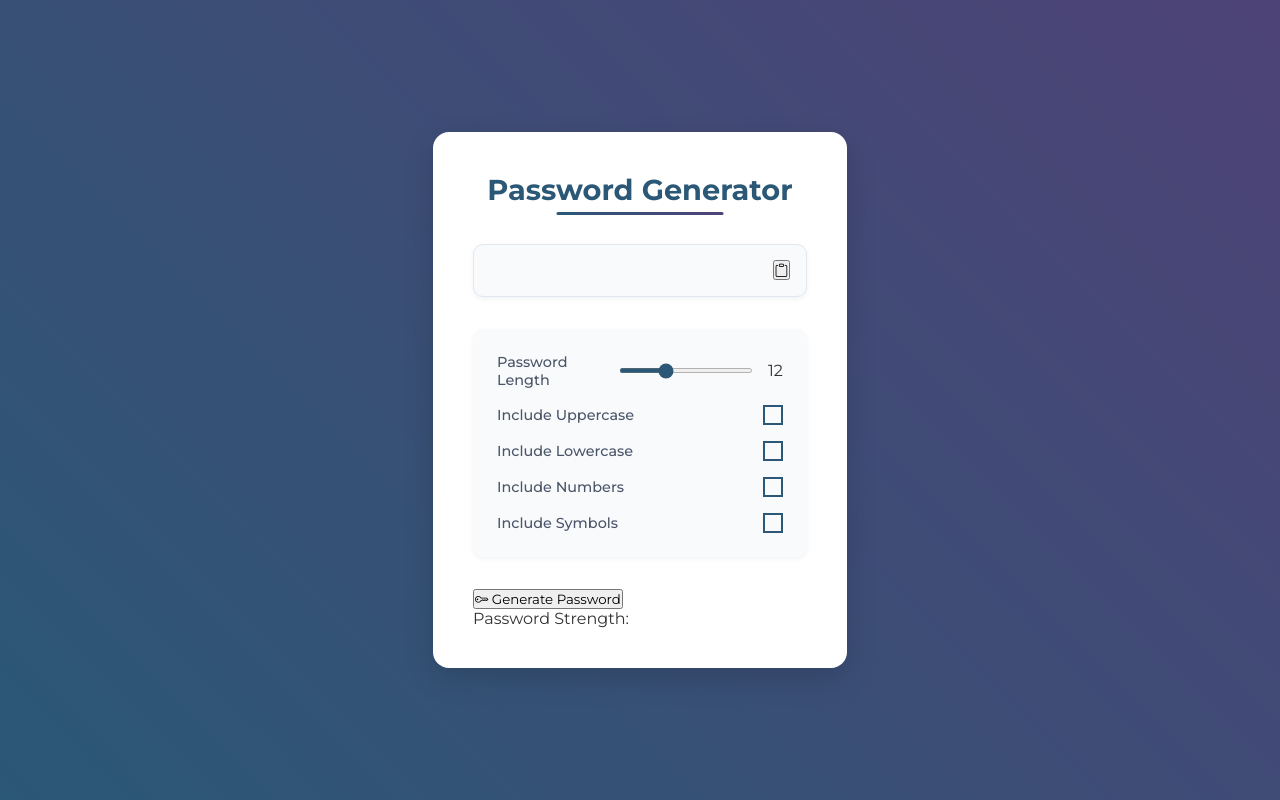
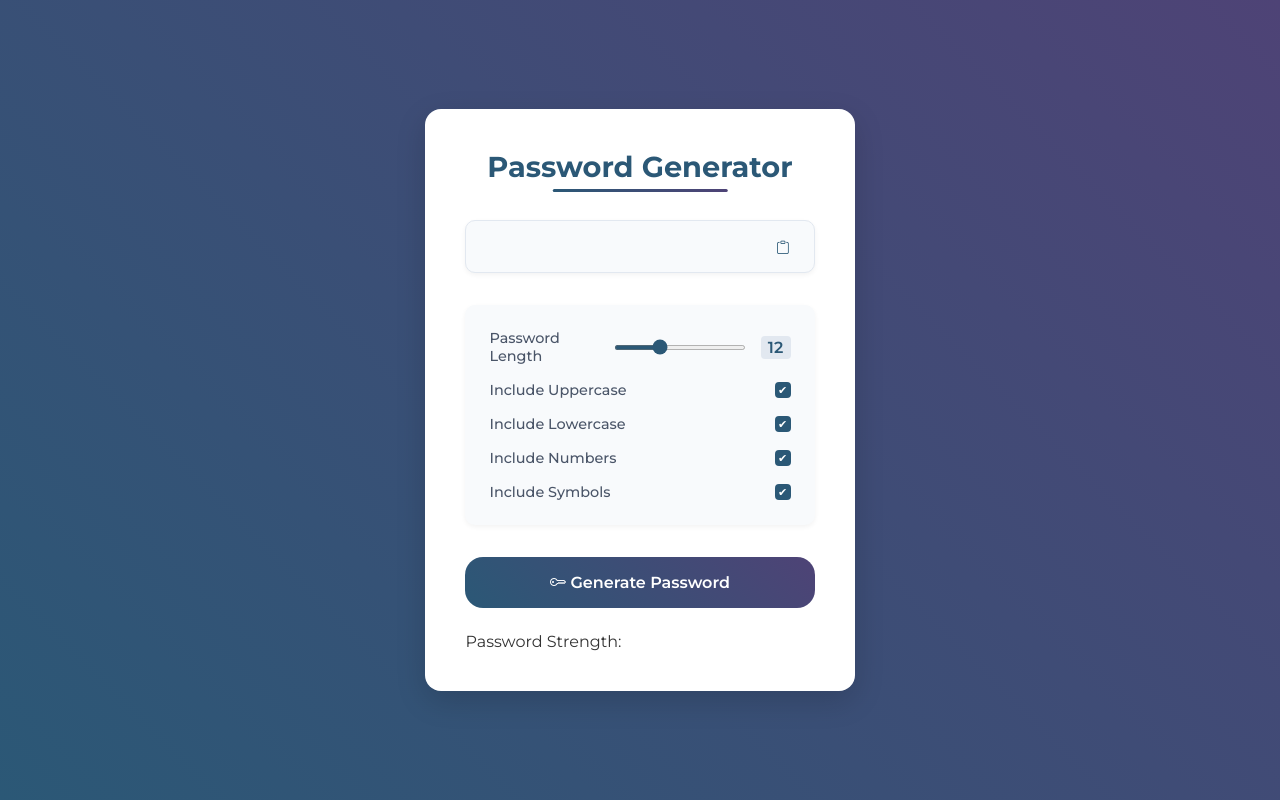
Before and after one commit to PeyMuz/Javascript-Password-Generator, a plain HTML site: page index.html in a window 1280 px wide. Drawn offline with nearby package versions, Linux system fonts and the light colour scheme.

Commit message:
Update css

```diff
--- a/styles.css
+++ b/styles.css
@@ -1,6 +1,6 @@
-@import url(https://fonts.googleapis.com/css2?family=Montserrat:100,200,300,regular,500,600,700,800,900,100italic,200italic,300italic,italic,500italic,600italic,700italic,800italic,900italic);
+@import url('https://fonts.googleapis.com/css2?family=Montserrat:wght@100;200;300;400;500;600;700;800;900&display=swap');
 
-:root{
+:root {
     --primary-color: #2b5876;
     --secondary-color: #4e4376;
     --weak-color: #fc8181;
@@ -8,14 +8,14 @@
     --strong-color: #68d391;
 }
 
-*{
+* {
     margin: 0;
     padding: 0;
     box-sizing: border-box;
     font-family: "Montserrat", sans-serif;
 }
 
-body{
+body {
     background: linear-gradient(45deg, var(--primary-color), var(--secondary-color));
     min-height: 100vh;
     display: flex;
@@ -32,7 +32,7 @@
     box-shadow: 0 10px 30px rgba(0, 0, 0, 0.15);
 }
 
-h1{
+h1 {
     text-align: center;
     margin-bottom: 1.8rem;
     color: var(--primary-color);
@@ -42,7 +42,7 @@
     padding-bottom: 0.5rem;
 }
 
-h1::after{
+h1::after {
     content: "";
     position: absolute;
     bottom: 0;
@@ -64,12 +64,12 @@
     display: flex;
     align-items: center;
     justify-content: space-between;
-    padding:0 1rem 0 0;
+    padding: 0 1rem 0 0;
 }
 
-#password{
+#password {
     width: 100%;
-    padding:1.1rem;
+    padding: 1.1rem;
     padding-right: 58px;
     border: none;
     background: transparent;
@@ -79,29 +79,39 @@
     border-radius: 10px;
 }
 
-.options{
+#copy-btn {
+    width: auto;
+    padding: 0.5rem;
+    background: transparent;
+    color: var(--primary-color);
+    border: none;
+    cursor: pointer;
+    flex-shrink: 0;
+}
+
+.options {
     margin-bottom: 2rem;
     background-color: #f8fafc;
-    padding:1.5rem;
+    padding: 1.5rem;
     border-radius: 10px;
     box-shadow: 0 2px 5px rgba(0, 0, 0, 0.05);
 }
 
-.option{
+.option {
     display: flex;
     justify-content: space-between;
     align-items: center;
     margin-bottom: 1rem;
 }
 
-.option:last-child{
+.option:last-child {
     margin-bottom: 0;
 }
 
-.option label{
-   font-size: 0.9rem;
-   color: #4a5568;
-   font-weight: 500;
+.option label {
+    font-size: 0.9rem;
+    color: #4a5568;
+    font-weight: 500;
 }
 
 .range-container {
@@ -111,15 +121,69 @@
     width: 60%;
 }
 
-input[type="range"]{
+input[type="range"] {
     accent-color: var(--primary-color);
     height: 5px;
-    flex:1;
+    flex: 1;
 }
 
-input[type="checkbox"]{
-   width: 20px;
-   height: 20px;
-   border: 2px solid var(--primary-color);
-   appearance: none;
+input[type="checkbox"] {
+    width: 16px;
+    height: 16px;
+    border: 2px solid var(--primary-color);
+    appearance: none;
+    border-radius: 4px;
+    cursor: pointer;
+    outline: none;
+    position: relative;
+    flex-shrink: 0;
+    transition: all 0.3s ease;
 }
+
+input[type="checkbox"]:checked {
+    background-color: var(--primary-color);
+}
+
+input[type="checkbox"]:checked::after {
+    content: "\2714";
+    position: absolute;
+    color: white;
+    left: 50%;
+    top: 50%;
+    transform: translate(-50%, -50%);
+    font-size: 11px;
+}
+
+#length-value {
+    font-weight: 600;
+    color: var(--primary-color);
+    width: 30px;
+    text-align: center;
+    background: #e2e8f0;
+    border-radius: 4px;
+    padding: 2px 5px;
+}
+
+#generate-btn {
+    width: 100%;
+    padding: 1rem;
+    background: linear-gradient(45deg, var(--primary-color), var(--secondary-color));
+    color: white;
+    border: none;
+    border-radius: 18px;
+    font-size: 1rem;
+    font-weight: 600;
+    cursor: pointer;
+    transition: all 0.3s;
+    margin-bottom: 1.5rem;
+    box-shadow: 0 4px 8px rgba(43, 88, 118 0.2);
+}
+
+
+button:hover{
+    transform: translateY(-2px);
+}
+
+button:active {
+    transform: translateY(0);
+}
```
